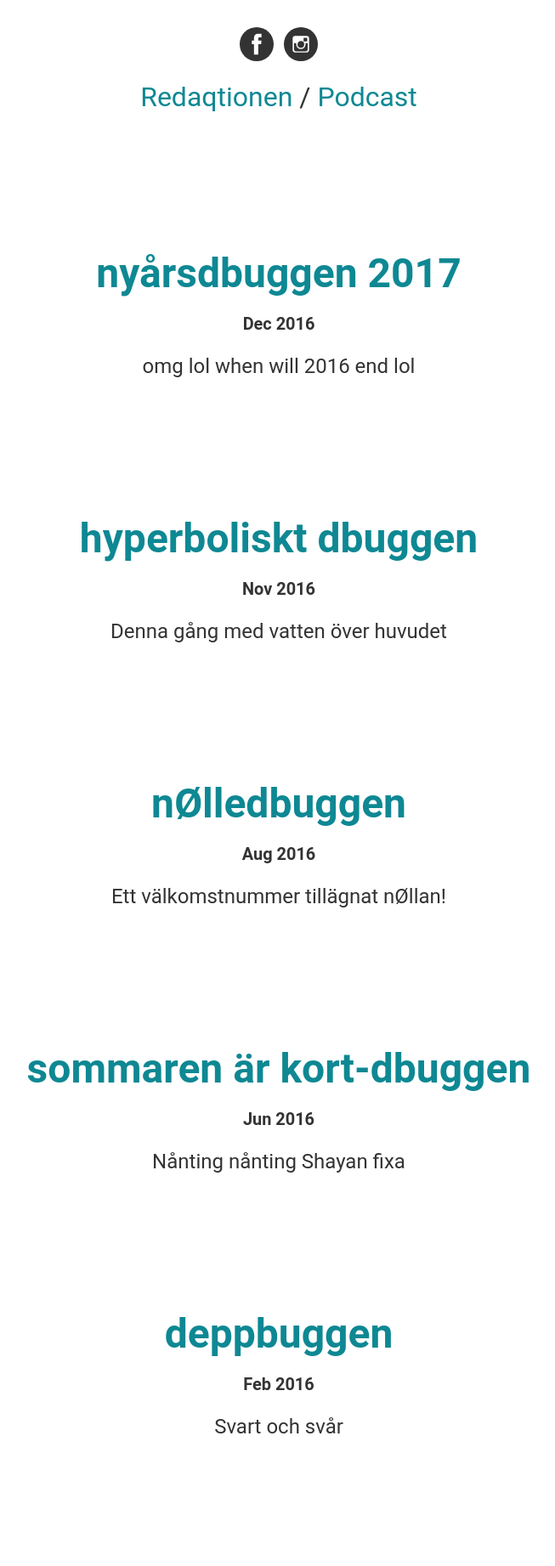
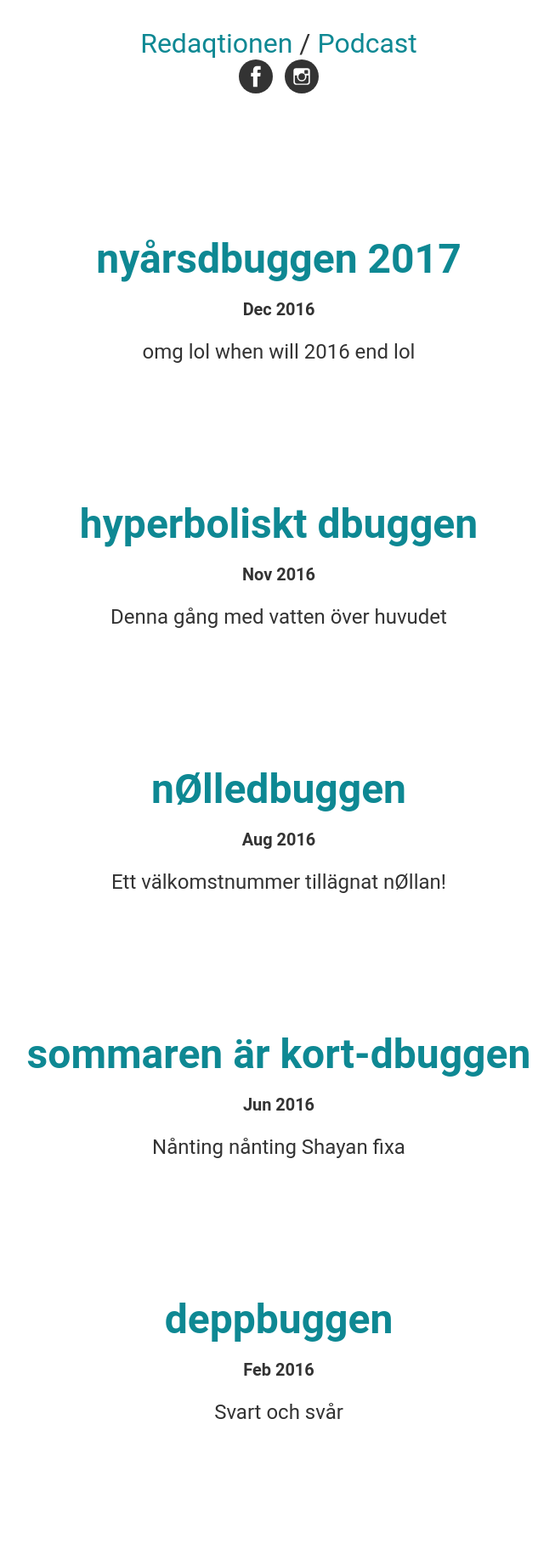
Before and after one commit to datasektionen/dbuggen, a Jekyll site: the page built from index.html, in a window 1280 px wide. Shown: the part 643-2486 px from the top of the page at 85% size, without its empty margins (312-965 px from the left). Built offline with Jekyll 4.4.1, drawn with Linux system fonts in a browser that asks for light colours.

Commit message:
Move social icons to an include

```diff
--- /dev/null
+++ b/_includes/social.html
@@ -0,0 +1,10 @@
+<div class="social-media issue-{{ page.category }}">
+  {% for icon in site.data.social.generic %}
+    <div class="social-icon">
+      <a class="{{ icon.class }}" href="{{ icon.url }}">
+        {% include {{ icon.class | prepend: 'assets/' | append: '.svg' }} %}
+        <span style="display: none">{{ icon.title }}</span>
+      </div>
+    </a>
+  {% endfor %}
+</div>
--- a/index.html
+++ b/index.html
@@ -5,21 +5,12 @@ img: "http://dbuggen.s3.amazonaws.com/shayans-macbook.jpg"
 ---
 
 <main class="issue-list issue-0">
-    <div class="social-media">
-      {% for icon in site.data.social.generic %}
-        <div class="social-icon">
-          <a class="{{ icon.class }}" href="{{ icon.url }}">
-            {% include {{ icon.class | prepend: 'assets/' | append: '.svg' }} %}
-            <span style="visibility: hidden">{{ icon.title }}</span>
-          </div>
-        </a>
-      {% endfor %}
-    </div>
     <nav>
         <a href="/redaqtionen">Redaqtionen</a> /
         <a href="/podcast">Podcast</a>
     </nav>
     <div class="text main-listing">
+  {% include social.html %}
     {% for issue in site.data.issues reversed %}
       <div class="issue">
         {% if issue.number and issue.number != 2 and issue.number != 7 %}
```
